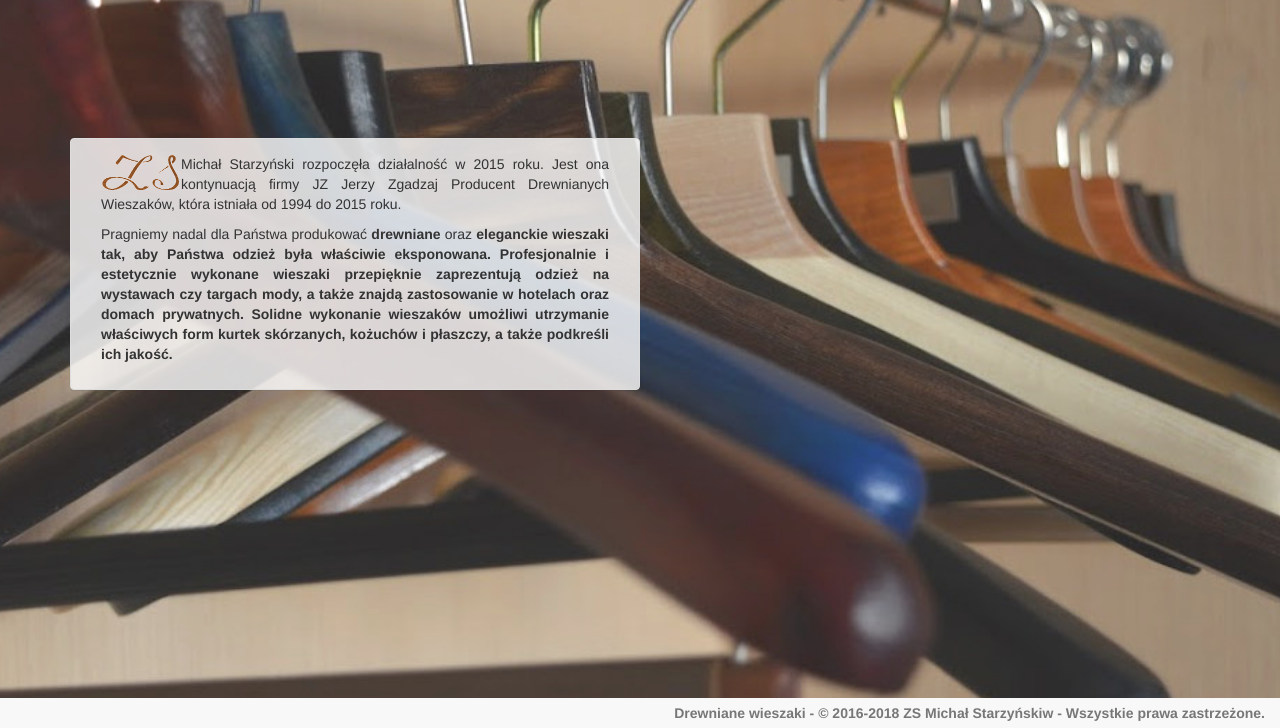
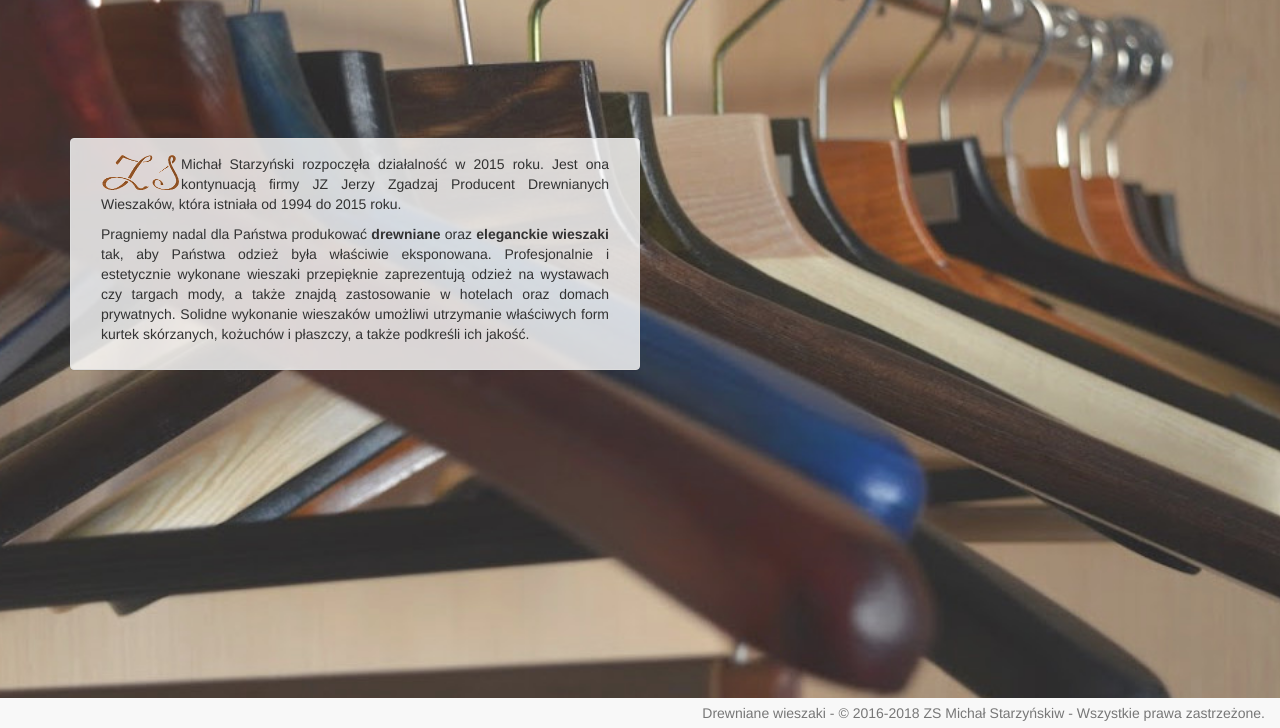
Before and after one commit to mstarzynski/wieszaki.net, a plain HTML site: page index.html in a window 1280 px wide. Shown: the part 72-800 px from the top of the page. Drawn offline with nearby package versions, Linux system fonts and the light colour scheme.

Commit message:
Poprawki pogrubienia

```diff
--- a/index.html
+++ b/index.html
@@ -56,7 +56,7 @@
             <div class="panel-body">
                 <img class="pull-left" src="./assets/img/paragraph-image.png" alt="Drewniane wieszaki - ZS Michał Starzyński">
                 <p class="text-justify">Michał Starzyński rozpoczęła działalność w 2015 roku. Jest ona kontynuacją firmy JZ Jerzy Zgadzaj Producent Drewnianych Wieszaków, która istniała od 1994 do 2015 roku.</p>
-                <p class="text-justify">Pragniemy nadal dla Państwa produkować <b>drewniane</b> oraz <b>eleganckie wieszaki<b> tak, aby Państwa odzież była właściwie eksponowana. Profesjonalnie i estetycznie wykonane wieszaki przepięknie zaprezentują odzież na wystawach czy targach mody, a także
+                <p class="text-justify">Pragniemy nadal dla Państwa produkować <b>drewniane</b> oraz <b>eleganckie wieszaki</b> tak, aby Państwa odzież była właściwie eksponowana. Profesjonalnie i estetycznie wykonane wieszaki przepięknie zaprezentują odzież na wystawach czy targach mody, a także
                     znajdą zastosowanie w hotelach oraz domach prywatnych. Solidne wykonanie wieszaków umożliwi utrzymanie właściwych form kurtek skórzanych, kożuchów i płaszczy, a także podkreśli ich jakość.</p>
             </div>
         </div>
```
